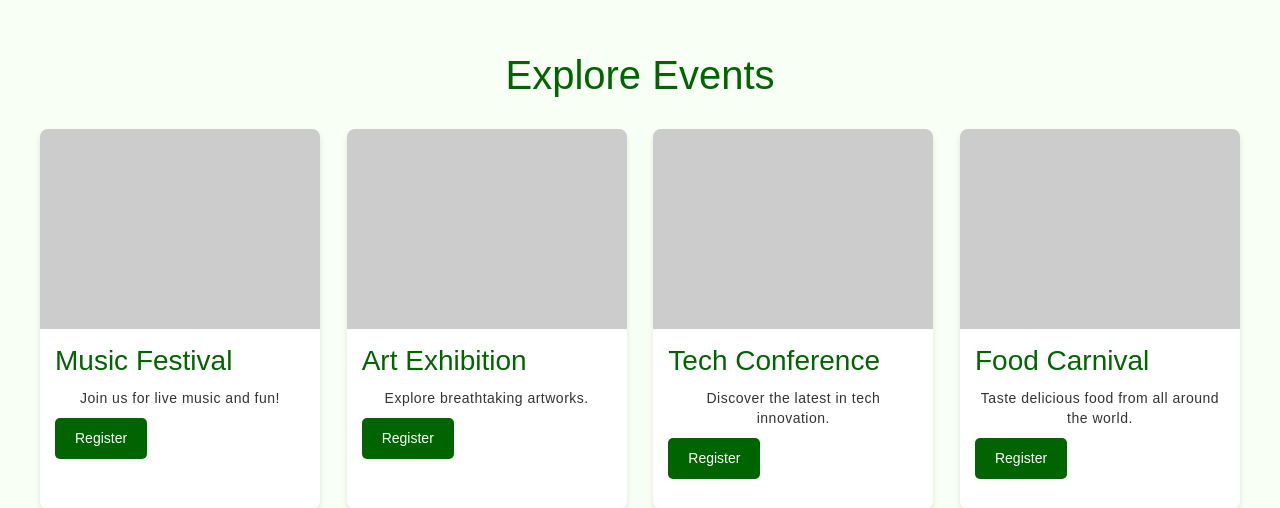
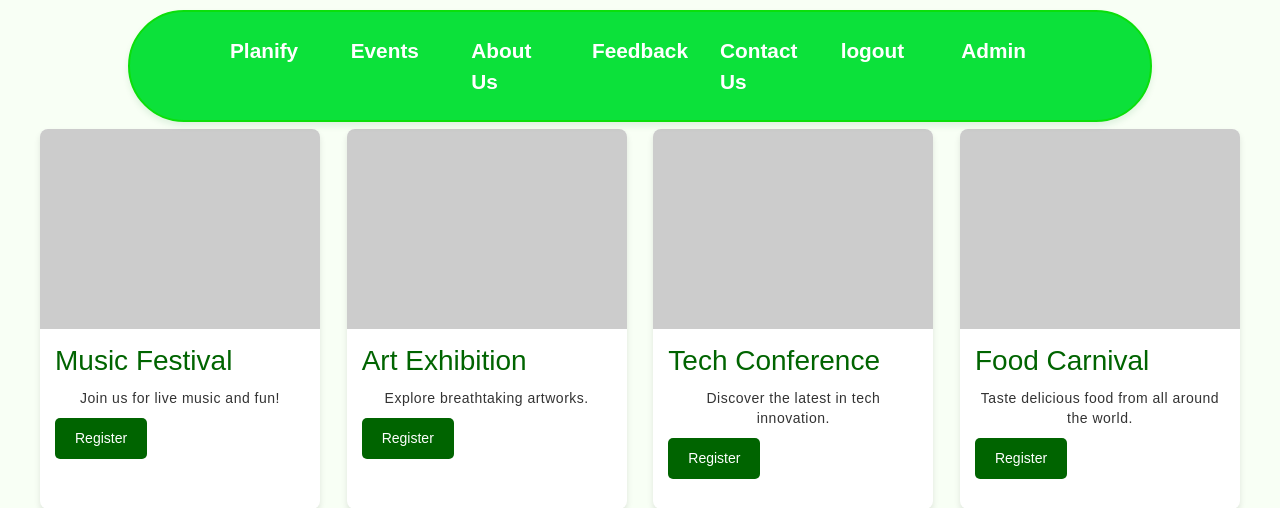
Before and after one commit to aaryanrn/planify, a Flask app: page /explore-events in a window 1280 px wide. Shown: the top 508 px of the page. Run offline with Flask 3, Linux system fonts and the light colour scheme.

Commit message:
formatting of folders with proper order

```diff
--- a/app.py
+++ b/app.py
@@ -76,7 +76,7 @@ def login():
 @login_required
 def dashboard():
     user = User.query.filter_by(email=session['email']).first()
-    return render_template('dashboard.html', user=user)
+    return render_template('users/dashboard.html', user=user)
 
 @app.route('/logout')
 def logout():
@@ -94,7 +94,7 @@ events = [
 
 @app.route('/explore-events')
 def explore_events():
-    return render_template('events.html', events=events)
+    return render_template('users/events.html', events=events)
 
 @app.route('/event/<int:event_id>', methods=['GET'])
 def event_details(event_id):
--- /dev/null
+++ b/static/images/admin/admin.html
@@ -0,0 +1,5 @@
+{% extend base.html %}
+
+{% block body}
+
+{% endblock body}
--- a/static/styles.css
+++ b/static/styles.css
@@ -6,7 +6,7 @@
 }
 
 body {
-	background: #f6f5f7;
+	background: #080808;
 	display: flex;
 	justify-content: center;
 	align-items: center;
@@ -254,24 +254,45 @@ footer a {
 
 /*nav bar starts here*/
 .nav-container {
-	position: absolute; /* Ensures the box is positioned relative to the viewport */
-	top: 20px; /* Adjust to control distance from the top */
-	left: 50%; /* Start at the horizontal center */
-	transform: translateX(-50%); /* Center the container horizontally */
-	background-color: #0ce13a; /* Light background color */
-	padding: 2px 24px; /* Add padding inside the box */
-	border: 2px solid #0bdf0b; /* Add a border */
-	border-radius: 70px; /* High border radius for a rounded effect */
-	box-shadow: 0px 4px 6px rgba(12, 124, 36, 0.1); /* Optional: Add shadow for better visibility */
+    position:absolute; /* Stick to the top of the viewport */
+    top: 10px; /* Adjust the distance from the top */
+    background-color: #0ce13a; /* Background color */
+    padding: 0px 84px; /* Add padding for spacing */
+    border: 2px solid #0bdf0b; /* Border color and thickness */
+    border-radius: 70px; /* Rounded corners */
+    box-shadow: 0px 4px 6px rgba(12, 124, 36, 0.1); /* Optional shadow */
+    width: 80%; /* Ensure responsive width */
+    max-width: 1200px; /* Limit the max width for larger screens */
+    margin: 0 auto; /* Center horizontally within the page */
 }
 
-.nav-item a{
-	padding: 8px 80px 0px 50px;
-	font-size: 20px;
-	font-weight: 700;
-	color: #eee4e4;
+.nav-container:hover {
+    background-color: rgb(17, 117, 37); /* Change background color to black on hover */
 }
 
-.nav-item a:hover {
-    color: black; /* Change text color on hover */
+.nav ul {
+    list-style: none; /* Remove bullet points */
+    padding: 0;
+    margin: 0;
+    display: flex; /* Flex layout for nav items */
+    justify-content: center; /* Space nav items evenly */
+    gap: 20px; /* Add space between items */
 }
+
+.nav li {
+    flex: 1; /* Ensure items are evenly spaced */
+}
+
+.nav a {
+    text-decoration: none; /* Remove underline */
+    color: #fff; /* Text color */
+    font-weight: bold; /* Make text bold */
+    font-size: 1.3rem; /* Font size */
+    padding: 8px 16px; /* Padding inside links */
+    transition: background-color 0.3s ease, color 0.3s ease; /* Smooth transition */
+}
+
+.nav a:hover {
+    background-color: #0bdf0b; /* Hover effect */
+    color: #000; /* Change text color on hover */
+}
--- a/templates/base.html
+++ b/templates/base.html
@@ -5,10 +5,10 @@
     <meta charset="UTF-8">
     <meta name="viewport" content="width=device-width, initial-scale=1.0">
     <title>Planify</title>
+    <link href="https://cdn.jsdelivr.net/npm/bootstrap@5.3.3/dist/css/bootstrap.min.css" rel="stylesheet"
+    integrity="sha384-QWTKZyjpPEjISv5WaRU9OFeRpok6YctnYmDr5pNlyT2bRjXh0JMhjY6hW+ALEwIH" crossorigin="anonymous">
     <link rel="stylesheet" href="{{ url_for('static', filename='styles.css') }}">
-    <link href="https://cdn.jsdelivr.net/npm/bootstrap@5.3.3/dist/css/bootstrap.min.css" rel="stylesheet"
-        integrity="sha384-QWTKZyjpPEjISv5WaRU9OFeRpok6YctnYmDr5pNlyT2bRjXh0JMhjY6hW+ALEwIH" crossorigin="anonymous">
-    <link rel="stylesheet" href="{{ url_for('static', filename='events.css') }}">
+    <link rel="stylesheet" href="{{ url_for('static', filename='users/events.css') }}">
     {% block extra_css %}{% endblock extra_css %}
 </head>
 
--- a/templates/navbar.html
+++ /dev/null
@@ -1,13 +0,0 @@
-<div class="nav-container">
-    <ul class="nav justify-content-center">
-        <li class="nav-item">
-            <a class="nav-link active" aria-current="page" href="#">Planify</a>
-        </li>
-        <li class="nav-item">
-            <a class="nav-link" href="#">About Us</a>
-        </li>
-        <li class="nav-item">
-            <a class="nav-link" href="#">Feedback</a>
-        </li>
-    </ul>
-</div>
--- a/templates/registration.html
+++ b/templates/registration.html
@@ -3,7 +3,7 @@
 {% block body %}
 
     <!-- Link to registration.css (direct method) -->
-    <link rel="stylesheet" href="{{ url_for('static', filename='css/registration.css') }}">
+    <link rel="stylesheet" href="{{ url_for('static', filename='users/registration.css') }}">
 
     <div class="registration-container">
         <h1>Register for {{ event_name }}</h1>
--- a/templates/events.html
+++ b/templates/users/events.html
@@ -1,7 +1,7 @@
 {% extends 'base.html' %}
 
 {% block body %}
-    <!-- {% include 'navbar.html' %} -->
+    {% include 'users/navbar.html' %}
 
     <div class="event-container">
         <h1>Explore Events</h1>
--- /dev/null
+++ b/templates/users/navbar.html
@@ -0,0 +1,25 @@
+<div class="nav-container">
+    <ul class="nav justify-content-center">
+        <li class="nav-item">
+            <a class="nav-link active" aria-current="page" href="dashboard">Planify</a>
+        </li>
+        <li class="nav-item">
+            <a class="nav-link" href="{{ url_for('explore_events') }}">Events</a>
+        </li>
+        <li class="nav-item">
+            <a class="nav-link" href="#">About Us</a>
+        </li>
+        <li class="nav-item">
+            <a class="nav-link" href="#">Feedback</a>
+        </li>
+        <li class="nav-item">
+            <a class="nav-link" href="#">Contact Us</a>
+        </li>
+        <li class="nav-item">
+            <a class="nav-link" href="/">logout</a>
+        </li>
+        <li class="nav-item">
+            <a class="nav-link" href="#">Admin</a>
+        </li>
+    </ul>
+</div>
```
Also changed, not shown: static/events.css (deleted, +0 -84 lines), static/users/events.css (added, +151 -0 lines), templates/dashboard.html (deleted, +0 -9 lines), templates/users/dashboard.html (added, +43 -0 lines), static/users/events.js (added), static/users/registration.css (renamed from static/registration.css).
